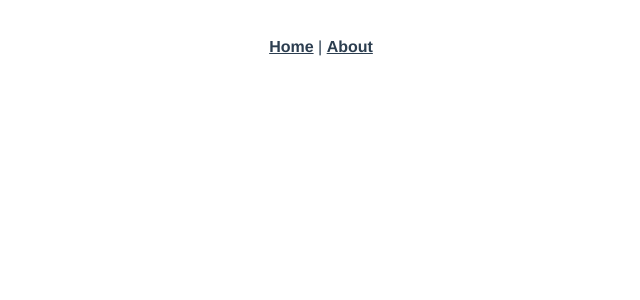
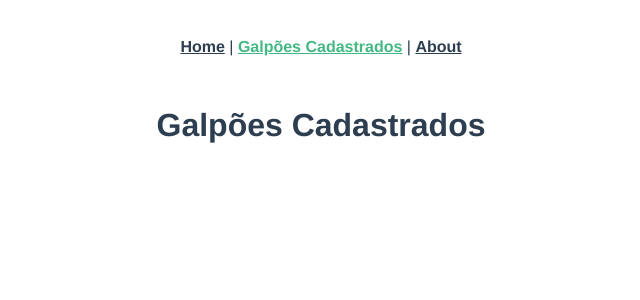
Before and after one commit to marina-barbosa/vue-warehouse, a Vue app: page /warehouses in a window 1280 px wide. Shown: the top 300 px of the page, without its empty margins (319-959 px from the left). Built offline with nearby package versions, Linux system fonts and the light colour scheme.

Commit message:
add rota /warehouses e component WarehouseIndex

```diff
--- a/src/App.vue
+++ b/src/App.vue
@@ -2,9 +2,10 @@
   <div id="app">
     <nav>
       <router-link to="/">Home</router-link> |
+      <router-link to="/warehouses">Galpões Cadastrados</router-link> |
       <router-link to="/about">About</router-link>
     </nav>
-    <router-view/>
+    <router-view />
   </div>
 </template>
 
--- a/src/router/index.js
+++ b/src/router/index.js
@@ -1,6 +1,7 @@
 import Vue from 'vue'
 import VueRouter from 'vue-router'
 import HomeView from '../views/HomeView.vue'
+import WarehouseIndex from '../views/WarehouseIndex.vue'
 
 Vue.use(VueRouter)
 
@@ -14,6 +15,11 @@ const routes = [
     path: '/about',
     name: 'about',
     component: () => import('../views/AboutView.vue')
+  },
+  {
+    path: '/warehouses',
+    name: 'warehouses',
+    component: WarehouseIndex
   }
 ]
 
--- /dev/null
+++ b/src/views/WarehouseIndex.vue
@@ -0,0 +1,14 @@
+<template>
+  <div>
+    <h1>Galpões Cadastrados</h1>
+  </div>
+</template>
+
+<script>
+export default {
+  name: "WarehouseIndex",
+};
+</script>
+
+<style scoped>
+</style>
```
